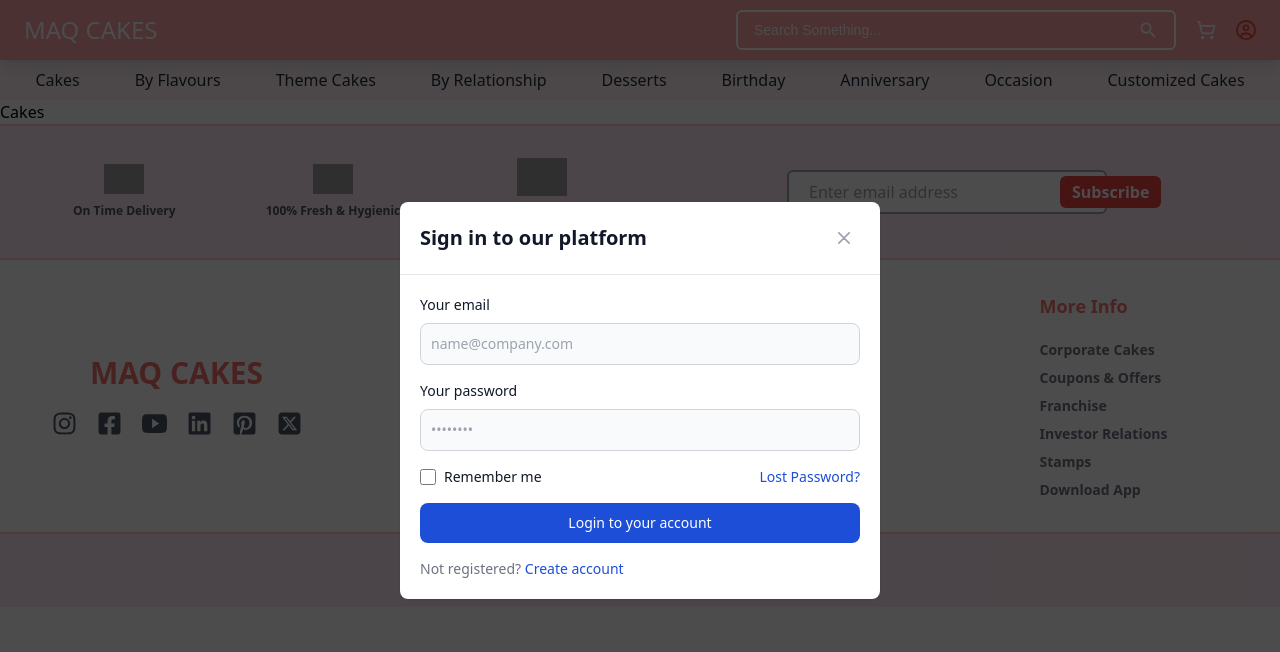
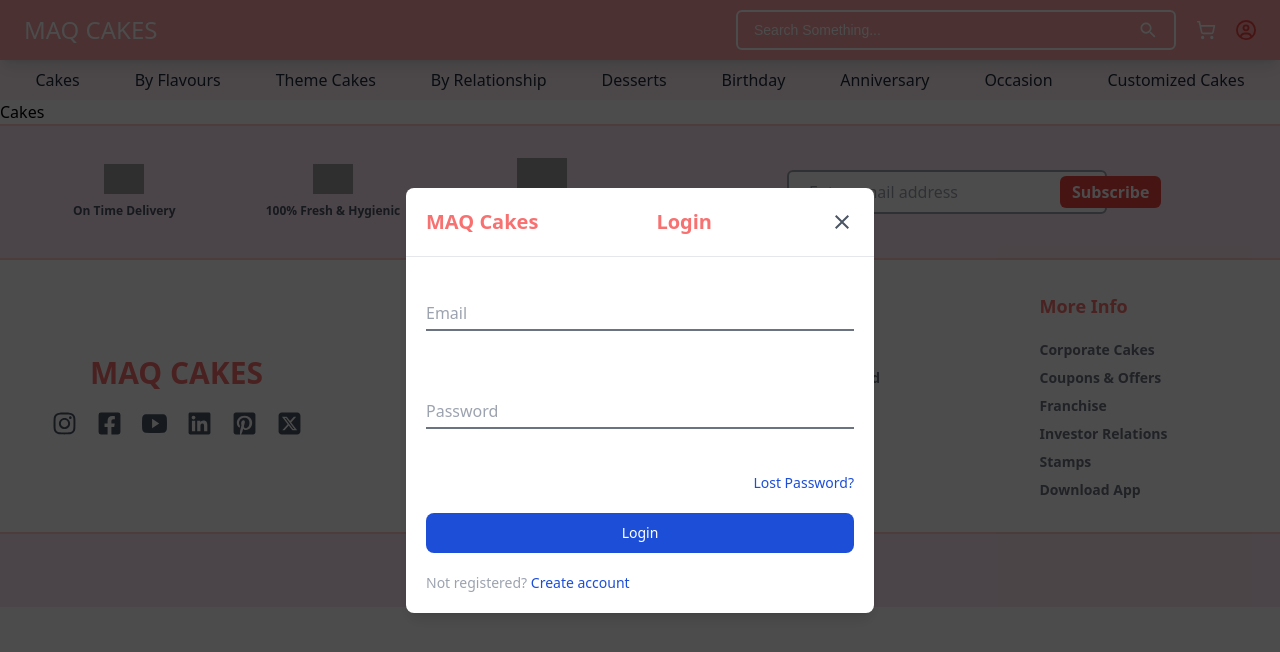
Before and after one commit to Nadeem1892/maq-cakes, a React (Create React App) app: page /cakes in a window 1280 px wide. Both pictures are taken after a click on the icon 1246 px from the left and 30 px from the top of the page. Shown: the top 652 px of the page. Built offline with nearby package versions, Linux system fonts and the light colour scheme; grey boxes are pictures that could not be loaded.

Commit message:
Add section

```diff
--- /dev/null
+++ b/src/Atoms/AtmInputField.tsx
@@ -0,0 +1,31 @@
+import React from 'react'
+
+type Props = {
+    type:string,
+    id:string,
+    label:string
+}
+
+function AtmInputField({type,id,label}: Props) {
+  return (
+<div className="relative w-full mx-auto my-6">
+  <input
+    type={type}
+    id={id}
+    required
+    className="w-full text-lg text-slate-500 border-b-2 border-gray-500 bg-transparent outline-none focus:ring-0 peer"
+  />
+  <label
+    htmlFor={id}
+    className="absolute top-0 left-0 text-gray-400 transition-all duration-300 ease-in-out pointer-events-none peer-focus:top-[-20px] peer-valid:top-[-20px] peer-focus:text-gray-800 peer-valid:text-gray-800 peer-focus:text-sm peer-valid:text-sm"
+  >
+    {label}
+  </label>
+  <div className="absolute bottom-0 left-0 h-[2px] w-full bg-gray-800 scale-x-0 transition-all duration-300 ease-in-out peer-focus:bg-blue-500 peer-valid:bg-green-500 peer-focus:scale-x-100 peer-valid:scale-x-100"></div>
+</div>
+
+
+  )
+}
+
+export default AtmInputField
--- /dev/null
+++ b/src/Atoms/AtmPopupMenu .tsx
@@ -0,0 +1,80 @@
+import React, { useState } from 'react'
+import { FaRegCircleUser } from "react-icons/fa6";
+
+
+type Props = {}
+
+function AtmPopupMenu ({}: Props) {
+
+  const [isChecked, setIsChecked] = useState(false);
+
+  const toggleChecked = () => setIsChecked(!isChecked);
+
+  return (
+    <label className="inline-block relative text-rendering-optimize-legibility">
+      <input
+        type="checkbox"
+        className="hidden"
+        checked={isChecked}
+        onChange={toggleChecked}
+      />
+      <div
+        className={`flex border-none cursor-pointer overflow-hidden transition-all duration-100 ${
+          isChecked ? "transform scale-95" : "hover:scale-110"
+        }`}
+      >
+        <FaRegCircleUser/>
+      </div>
+
+      <nav
+        className={`absolute p-[10px] bg-[#eee] text-gray-700 border border-gray-300 rounded-md shadow-md top-[60px] right-1 transition-all duration-100 transform ${
+          isChecked ? "scale-100 opacity-100 visible" : "scale-80 opacity-0 invisible"
+        }`}
+      >
+        <legend className="px-4 py-1 text-xs text-gray-500 uppercase">Quick Start</legend>
+        <ul className="list-none m-0 p-0">
+          <li>
+            <button className="flex items-center w-full text-gray-700 py-[0.375em] px-4 hover:bg-[#00bf63] hover:text-white">
+              <svg
+                width="14"
+                height="14"
+                viewBox="0 0 24 24"
+                fill="none"
+                stroke="currentColor"
+                strokeWidth="1.2"
+                strokeLinecap="round"
+                xmlns="http://www.w3.org/2000/svg"
+              >
+                <path
+                  d="M19 4v6.406l-3.753 3.741-6.463-6.462 3.7-3.685h6.516zm2-2h-12.388l1.497 1.5-4.171 4.167 9.291 9.291 4.161-4.193 1.61 1.623v-12.388zm-5 4c.552 0 1 .449 1 1s-.448 1-1 1-1-.449-1-1 .448-1 1-1zm0-1c-1.104 0-2 .896-2 2s.896 2 2 2 2-.896 2-2-.896-2-2-2zm6.708.292l-.708.708v3.097l2-2.065-1.292-1.74zm-12.675 9.294l-1.414 1.414h-2.619v2h-2v2h-2v-2.17l5.636-5.626-1.417-1.407-6.219 6.203v5h6v-2h2v-2h2l1.729-1.729-1.696-1.685z"
+                ></path>
+              </svg>
+              <span className="ml-2">Log In</span>
+            </button>
+          </li>
+          <li>
+            <button className="flex items-center w-full text-gray-700 py-[0.375em] px-4 hover:bg-[#00bf63] hover:text-white">
+              <svg
+                width="14"
+                height="14"
+                viewBox="0 0 24 24"
+                fill="none"
+                stroke="currentColor"
+                strokeWidth="1"
+                strokeLinecap="round"
+                xmlns="http://www.w3.org/2000/svg"
+              >
+                <path
+                  d="M2.598 9h-1.055c1.482-4.638 5.83-8 10.957-8 6.347 0 11.5 5.153 11.5 11.5s-5.153 11.5-11.5 11.5c-5.127 0-9.475-3.362-10.957-8h1.055c1.443 4.076 5.334 7 9.902 7 5.795 0 10.5-4.705 10.5-10.5s-4.705-10.5-10.5-10.5c-4.568 0-8.459 2.923-9.902 7zm12.228 3l-4.604-3.747.666-.753 6.112 5-6.101 5-.679-.737 4.608-3.763h-14.828v-1h14.826z"
+                ></path>
+              </svg>
+              <span className="ml-2">Sign Up</span>
+            </button>
+          </li>
+        </ul>
+      </nav>
+    </label>
+  );
+};
+
+export default AtmPopupMenu;
--- a/src/Components/Modals/Modal.tsx
+++ b/src/Components/Modals/Modal.tsx
@@ -1,5 +1,8 @@
-import React, { useState } from 'react';
+import React, { useState } from "react";
 import { FaRegCircleUser } from "react-icons/fa6";
+import AtmInputField from "../../Atoms/AtmInputField";
+import { MdClose } from "react-icons/md";
+import AtmPopupMenu from "../../Atoms/AtmPopupMenu ";
 
 const Modal = () => {
   const [isOpen, setIsOpen] = useState(false);
@@ -12,104 +15,41 @@
 
   return (
     <>
+      {/* Icon with click event */}
 
-          {/* Icon with click event */}
       <FaRegCircleUser
         onClick={toggleModal}
         className={`text-xl block focus:outline-none ${
-          isClicked ? 'text-red-500' : 'text-white'
+          isClicked ? "text-red-500" : "text-white"
         }`}
       />
-
 
       {/* Modal */}
       {isOpen && (
         <div
           id="authentication-modal"
-
           className="fixed top-0 right-0 left-0 z-50 flex justify-center items-center w-full h-screen bg-black bg-opacity-70 "
         >
-          <div className="relative p-4 w-full max-w-lg max-h-full">
+          <div className="relative p-4 w-[500px] max-w-lg max-h-full">
             {/* Modal Content */}
-            <div className="relative bg-white rounded-lg shadow dark:bg-gray-700">
+            <div className="relative bg-white rounded-lg shadow-lg">
               {/* Modal Header */}
-              <div className="flex items-center justify-between p-4 md:p-5 border-b rounded-t dark:border-gray-600">
-                <h3 className="text-xl font-semibold text-gray-900 dark:text-white">
-                  Sign in to our platform
-                </h3>
-                <button
-                  type="button"
-                  onClick={toggleModal}
-                  className="text-gray-400 bg-transparent hover:bg-gray-200 hover:text-gray-900 rounded-lg text-sm w-8 h-8 inline-flex justify-center items-center dark:hover:bg-gray-600 dark:hover:text-white"
-                >
-                  <svg
-                    className="w-3 h-3"
-                    aria-hidden="true"
-                    xmlns="http://www.w3.org/2000/svg"
-                    fill="none"
-                    viewBox="0 0 14 14"
-                  >
-                    <path
-                      stroke="currentColor"
-                      strokeLinecap="round"
-                      strokeLinejoin="round"
-                      strokeWidth="2"
-                      d="m1 1 6 6m0 0 6 6M7 7l6-6M7 7l-6 6"
-                    />
-                  </svg>
-                  <span className="sr-only">Close modal</span>
-                </button>
+              <div className="flex items-center justify-between p-4 md:p-5 border-b rounded-t ">
+                <h3 className="text-xl font-semibold text-red-400 ">MAQ Cakes</h3>
+                <h3 className="text-xl font-semibold text-red-400 ">Login</h3>
+                <MdClose onClick={toggleModal} className="text-gray-600 bg-transparent hover:text-red-500  rounded-lg text-sm w-6 h-6 inline-flex justify-center items-center  "/>
               </div>
 
               {/* Modal Body */}
-              <div className="p-4 md:p-5">
-                <form className="space-y-4" action="#">
-                  <div>
-                    <label
-                      htmlFor="email"
-                      className="block mb-2 text-sm font-medium text-gray-900 dark:text-white"
-                    >
-                      Your email
-                    </label>
-                    <input
-                      type="email"
-                      id="email"
-                      className="bg-gray-50 border border-gray-300 text-gray-900 text-sm rounded-lg focus:ring-blue-500 focus:border-blue-500 block w-full p-2.5 dark:bg-gray-600 dark:border-gray-500 dark:placeholder-gray-400 dark:text-white"
-                      placeholder="name@company.com"
-                      required
+              <div className="p-4 md:p-5  flex flex-col gap-5">
+                <AtmInputField type={"text"} id={"text"} label={"Email"} />
+                <AtmInputField
+                  type={"password"}
+                  id={"password"}
+                  label={"Password"}
                 />
-                  </div>
-                  <div>
-                    <label
-                      htmlFor="password"
-                      className="block mb-2 text-sm font-medium text-gray-900 dark:text-white"
-                    >
-                      Your password
-                    </label>
-                    <input
-                      type="password"
-                      id="password"
-                      placeholder="••••••••"
-                      className="bg-gray-50 border border-gray-300 text-gray-900 text-sm rounded-lg focus:ring-blue-500 focus:border-blue-500 block w-full p-2.5 dark:bg-gray-600 dark:border-gray-500 dark:placeholder-gray-400 dark:text-white"
-                      required
-                    />
-                  </div>
-                  <div className="flex justify-between">
-                    <div className="flex items-start">
-                      <div className="flex items-center h-5">
-                        <input
-                          id="remember"
-                          type="checkbox"
-                          className="w-4 h-4 border border-gray-300 rounded bg-gray-50 focus:ring-3 focus:ring-blue-300 dark:bg-gray-600 dark:border-gray-500 dark:focus:ring-blue-600 dark:ring-offset-gray-800 dark:focus:ring-offset-gray-800"
-                        />
-                      </div>
-                      <label
-                        htmlFor="remember"
-                        className="ms-2 text-sm font-medium text-gray-900 dark:text-gray-300"
-                      >
-                        Remember me
-                      </label>
-                    </div>
+
+                <div className="flex justify-end ">
                   <a
                     href="/"
                     className="text-sm text-blue-700 hover:underline dark:text-blue-500"
@@ -119,12 +59,12 @@
                 </div>
                 <button
                   type="submit"
-                    className="w-full text-white bg-blue-700 hover:bg-blue-800 focus:ring-4 focus:outline-none focus:ring-blue-300 font-medium rounded-lg text-sm px-5 py-2.5 text-center dark:bg-blue-600 dark:hover:bg-blue-700 dark:focus:ring-blue-800"
+                  className="w-full text-white bg-blue-700 hover:bg-blue-800 font-medium rounded-lg text-sm px-5 py-2.5 text-center"
                 >
-                    Login to your account
+                  Login
                 </button>
-                  <div className="text-sm font-medium text-gray-500 dark:text-gray-300">
-                    Not registered?{' '}
+                <div className="text-sm font-medium text-gray-400 ">
+                  Not registered?{" "}
                   <a
                     href="/#"
                     className="text-blue-700 hover:underline dark:text-blue-500"
@@ -132,7 +72,6 @@
                     Create account
                   </a>
                 </div>
-                </form>
               </div>
             </div>
           </div>
```
Lines whose indentation alone changed are shown as unchanged.
